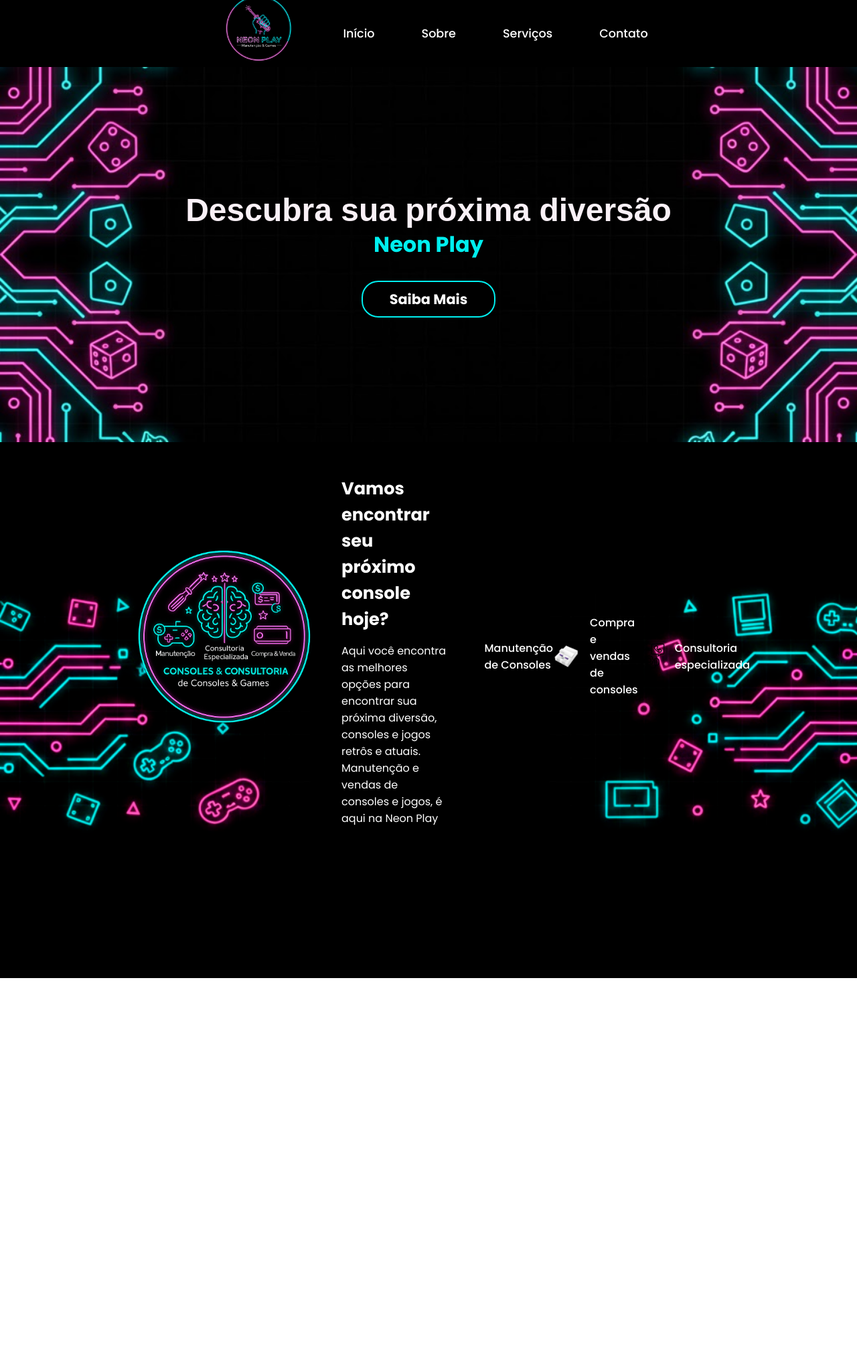
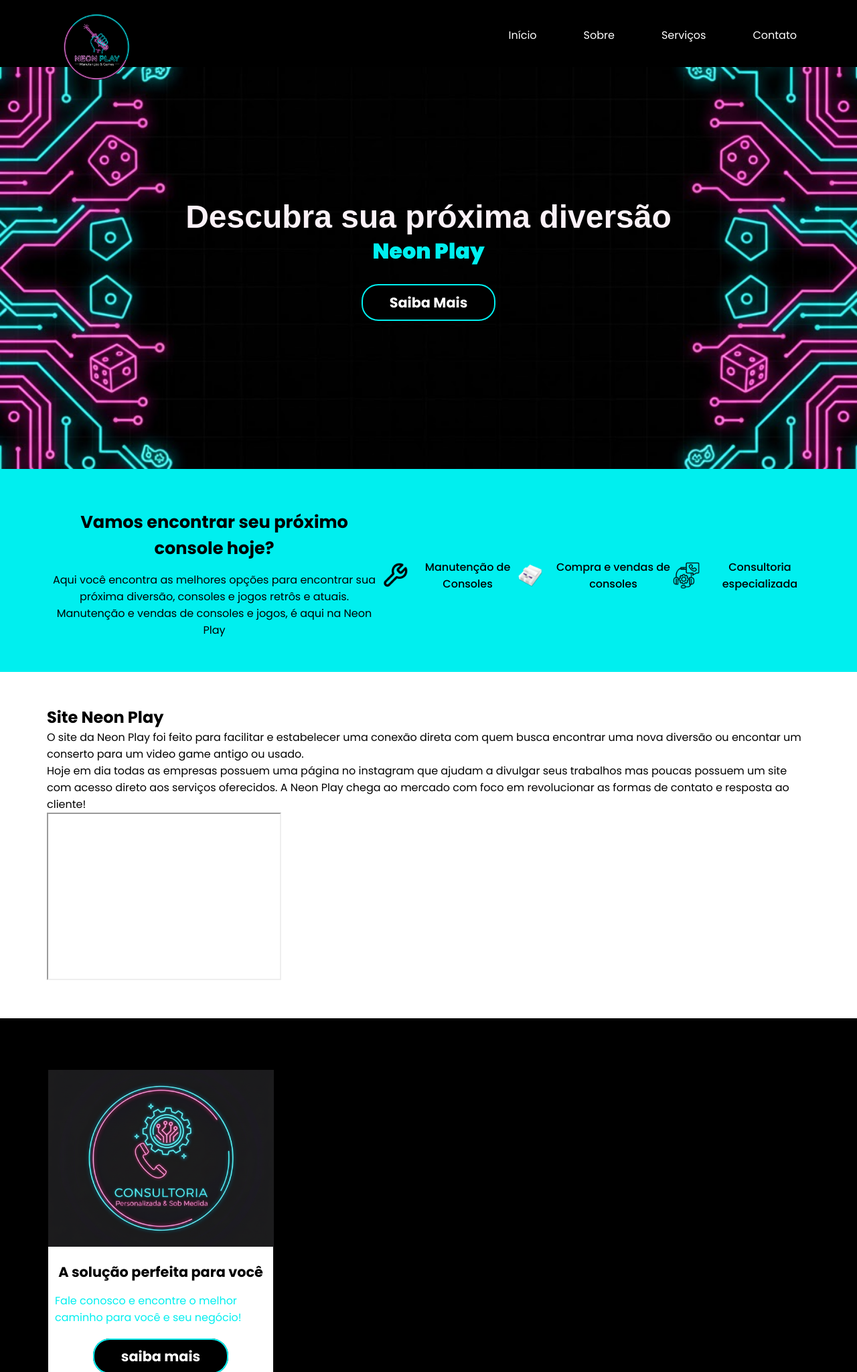
Before and after one commit to oliveirarique12/site-suplementos, a plain HTML site: page index.html in a window 1280 px wide. Shown: the top 2048 px of the page at 67% size. Before the commit the page ends 1460 px from the top, so only its background shows below. Drawn offline with Linux system fonts and the light colour scheme; grey boxes are pictures that could not be loaded.

Commit message:
Corpo do site

```diff
--- a/index.html
+++ b/index.html
@@ -52,8 +52,8 @@
     <div class="container">
       <h1>Descubra sua próxima diversão</h1>
       <h2>Neon Play</h2>
-      <a href="https://share.google/Kvi3RalI6N3CFsIOI" target="_blank" rel="noopener noreferrer"
-        class="btn">Saiba Mais</a>
+      <a href="https://share.google/Kvi3RalI6N3CFsIOI" target="_blank" rel="noopener noreferrer" class="btn">Saiba
+        Mais</a>
     </div>
   </main>
 
@@ -86,6 +86,61 @@
       </div>
     </div>
   </section>
+  <!-- Sobre -->
+  <section id="sobre">
+    <div class="container">
+
+      <!-- Texto sobre -->
+      <div id="about">
+        <h2>Site Neon Play</h2>
+        <p>
+          O site da Neon Play foi feito para facilitar e estabelecer uma conexão direta com quem busca encontrar uma
+          nova diversão ou encontar um conserto para um video game antigo ou usado.
+        </p>
+        <p>
+          Hoje em dia todas as empresas possuem uma página no instagram que ajudam a divulgar seus trabalhos mas
+          poucas possuem um site com acesso direto aos serviços oferecidos. A Neon Play chega ao mercado com foco em
+          revolucionar as formas de contato e resposta ao cliente!
+        </p>
+      </div>
+
+      <!-- Video -->
+      <div id="video">
+        <iframe width="350" height="250" src="https://www.youtube.com/embed/bxT7s0Qq4nk?si=X9TbiPNUEOSuuFFP"
+          title="YouTube video player"
+          allow="accelerometer; autoplay; clipboard-write; encrypted-media; gyroscope; picture-in-picture; web-share"
+          referrerpolicy="strict-origin-when-cross-origin" allowfullscreen></iframe>
+      </div>
+    </div>
+  </section>
+
+  <!-- Cartões -->
+  <section id="consoles">
+    <div class="container">
+
+      <div class="card">
+        <img src="img/carta.um.png" alt="">
+        <h2>A solução perfeita para você</h2>
+        <p>Fale conosco e encontre o melhor caminho para você e seu negócio!</p>
+        <a href="http://" target="_blank" rel="noopener noreferrer" class="btn"> saiba mais</a>
+      </div>
+
+      <div class="card">
+        <img src="img/carta.dois.png" alt="">
+        <h2>A solução perfeita para você</h2>
+        <p>Fale conosco e encontre o melhor caminho para você e seu negócio!</p>
+        <a href="http://" target="_blank" rel="noopener noreferrer" class="btn"> saiba mais</a>
+      </div>
+
+      <div class="card">
+        <img src="img/carta.tres.png" alt="">
+        <h2>A solução perfeita para você</h2>
+        <p>Fale conosco e encontre o melhor caminho para você e seu negócio!</p>
+        <a href="http://" target="_blank" rel="noopener noreferrer" class="btn"> saiba mais</a>
+      </div>
+
+    </div>
+  </section>
 </body>
 
 </html>
--- a/style.css
+++ b/style.css
@@ -39,29 +39,45 @@ body {
   color: var(--Branco);
   border-radius: 25px;
   border: 2px solid var(--Azul);
+  margin: 25px;
+}
+/*_____________________________ Cartões_______________________ */
+.card{
+  width: 340px;
+  height: 520px;
+  background-color: var(--Branco);
+  margin-top: 25px;
+  border: 2px solid var(--Preto);
 }
 
+.card img{
+  /* border-radius: 25px 25px 0px 0px; */
+}
+.card h2{
+  font-size: 1.3rem;
+  margin: 15px 0px;
+}
+.card p {
+  color: var(--Azul);
+  text-align: left;
+  padding: 0px 10px 30px 10px;
+}
 /* ___________________________FIM DO LAYOUT__________________ */
 
-/* SMARTPHONE PORTRAIT */
-/* >>>>>>>>>>>>>>>>>>>>Cabeçalho */
+
+
+/* SMARTPHONE PORTRAIT______________________________________ */
+
+/*____________________________Cabeçalho_____________________ */
 
 header {
-  position: fixed; /* fixo no topo */
-  top: 0;
-  left: 0;
-  width: 100%;
-  z-index: 1000;
   height: 100px;
   background-color: var(--Preto);
-  display: flex;
-  align-items: center;
 }
 
 .logo img {
   width: 128px;
-  height: 100px;
-  margin-left: 20px;
+  height: 128px;
 }
 
 /* Checkbox invisível para ativar menu */
@@ -70,20 +86,13 @@ header {
 }
 
 /* Ícone do menu hamburguer */
-label.menu-icon {
-  font-size: 2.8rem;
+label {
+  font-size: 3rem;
   color: var(--Azul);
   position: fixed;
   top: 15px;
   right: 25px;
-  z-index: 1100;
   cursor: pointer;
-  transition: 0.3s ease;
-}
-
-/* leve invasão na área azul (efeito desejado) */
-label.menu-icon:hover {
-  transform: translateY(-2px) scale(1.05);
 }
 
 /* Menu lateral (mobile) */
@@ -91,21 +100,22 @@ nav ul {
   list-style: none;
   height: 100vh;
   position: fixed;
-  top: 0;
+  top: 100px;
   right: -65%;
   width: 65%;
   background-color: rgba(0, 0, 0, 0.9);
   transition: all 0.5s ease;
-  padding-top: 100px; /* abaixo do cabeçalho */
+
 }
 
 /* Ação para caixa check */
-#check:checked ~ ul {
+#check:checked~ul {
   right: 0;
 }
 
 /* Itens do menu */
 nav ul li {
+  list-style: none;
   padding: 20px;
   border-bottom: 1px solid var(--Azul);
   text-align: right;
@@ -114,21 +124,20 @@ nav ul li {
 nav ul li a {
   text-decoration: none;
   color: var(--Branco);
-  font-weight: 500;
-  font-size: 1.1rem;
-  transition: 0.3s;
 }
 
 nav ul li a:hover {
   color: var(--Azul);
+  text-decoration: none;
 }
 
 /* __________________________PRINCIPAL__________________ */
 main {
   height: 70vh;
-  background: url(img/unnamed.jpg) center/cover no-repeat;
+  background: url(img/unnamed.jpg);
   text-align: center;
-  margin-top: 100px; /* compensa header fixo */
+  background-size: cover;
+  background-position: center;
 }
 
 main .container {
@@ -146,22 +155,28 @@ main h1 {
 main h2 {
   color: #00EFEF;
   font-size: 1rem;
-  margin-bottom: 30px;
+  font-weight: 900;
 }
 
 /* __________________________DESTAQUE__________________ */
 #destaque {
+  margin-top: 0%;
   padding: 50px 10px;
-  background: url(./img/banner2.png) center/cover no-repeat;
-  min-height: 100vh;
+  background-color: #00EFEF;
+  min-height: 5vh;
+
 }
 
 #destaque .container {
   flex-direction: column;
+  text-align: center;
+  margin: 0 auto;
 }
+
 
 #hero {
   text-align: center;
+
 }
 
 #hero img {
@@ -169,16 +184,19 @@ main h2 {
   height: 300px;
   margin-bottom: 25px;
   object-fit: contain;
+  display: none;
 }
 
 .hero-text h2 {
+  margin-top: 10px;
   font-size: 1.6rem;
-  color: var(--Branco);
+  color: var(--Preto);
   margin-bottom: 15px;
+  text-align: center;
 }
 
 .hero-text p {
-  color: var(--Branco);
+  color: var(--Preto);
 }
 
 /* Ícones de tópicos */
@@ -195,13 +213,68 @@ main h2 {
 
 .topic p {
   margin-left: 15px;
-  color: var(--Branco);
+  color: var(--Preto);
   font-weight: 500;
 }
 
-/* __________________________FIM DO PORTRAIT_____________ */
+/*_______________________________Sobre_____________________ */
+#sobre {
+  padding: 50px 10px;
+}
 
-/* TABLET E NOTEBOOKS */
+#sobre .container{
+  flex-direction: column;
+}
+
+/* __________________Cartões______________________________ */
+#consoles{
+  background-color: var(--Preto);
+  padding: 50px 0px;
+}
+
+#consoles .container{
+  flex-direction: column;
+  text-align: center;
+}
+
+
+/* FIM DO PORTRAIT________________________________________ */
+
+
+/* Smartphone Landscape__________________________________ */
+@media (min-width: 576px) {
+
+  /* Layout */
+  .container {
+    max-width: 540px;
+  }
+
+  /* Cabeçalho */
+  nav ul {
+    width: 40%;
+    right: -40%;
+  }
+
+  /* Principal */
+  main {
+    height: 75vh;
+  }
+
+  main h1 {
+    font-size: 2.75rem;
+  }
+
+  main h2 {
+    font-size: 2.5rem;
+  }
+
+}
+
+/* Fim - Smartphone Landscape___________________________________ */
+
+
+
+/* TABLET Portrait______________________________________________*/
 
 @media (min-width: 768px) {
   .container {
@@ -215,25 +288,51 @@ main h2 {
   main h2 {
     font-size: 2rem;
   }
+
+  #hero {
+    text-align: center;
+
+  }
+
+  #hero img {
+    width: 300px;
+    height: 300px;
+    margin-bottom: 25px;
+    object-fit: contain;
+    display: none;
+  }
 }
 
-/* NOTEBOOK / PC */
+/* Fim Tablet Portrait_______________________________________________ */
+
+
+/* Tablet Landscape__________________________________________________ */
 @media (min-width: 992px) {
+
+  /* Layout */
   .container {
     max-width: 960px;
+  }
+}
+
+/* Fim Tablet Landscape_______________________________________________ */
+
+
+/* NOTEBOOK / PC_______________________________________________________*/
+@media (min-width: 1200px) {
+  .container {
+    max-width: 1140px;
     justify-content: space-between;
-    align-items: center;
+
   }
 
   header {
-    position: fixed;
-    top: 0;
-    width: 100%;
+    height: 100px;
   }
 
   .logo img {
     width: 150px;
-    height: auto;
+    height: 150px;
   }
 
   /* Remove menu hamburguer no desktop */
@@ -244,10 +343,10 @@ main h2 {
   nav ul {
     position: static;
     display: flex;
-    height: auto;
-    width: auto;
+    width: 100%;
     background: none;
     padding: 0;
+    margin-top: 20px;
   }
 
   nav ul li {
@@ -288,7 +387,10 @@ main h2 {
   }
 }
 
-/* 4K */
+/* Fim do Notebook PC_________________________________________________ */
+
+
+/* 4K_________________________________________________________________ */
 @media (min-width: 1400px) {
   .container {
     max-width: 1320px;
@@ -296,5 +398,8 @@ main h2 {
 
   main h1 {
     font-size: 5rem;
+    align-items: center;
   }
 }
+
+/* Fim do 4k___________________________________________________________ */
```
Also changed, not shown: img/Gemini_Generated_Image_sb8lxgsb8lxgsb8l.png (added), img/Sem-Título-1.png (added), img/carta.dois.png (added), img/carta.tres.png (added), img/carta.um.png (added).
